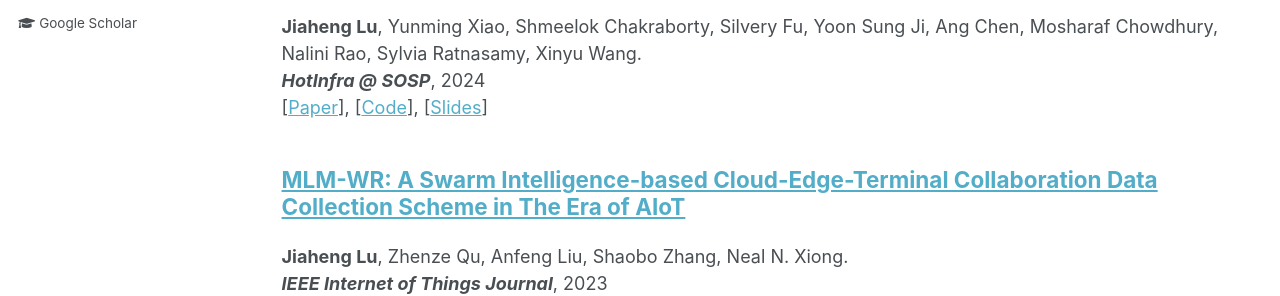
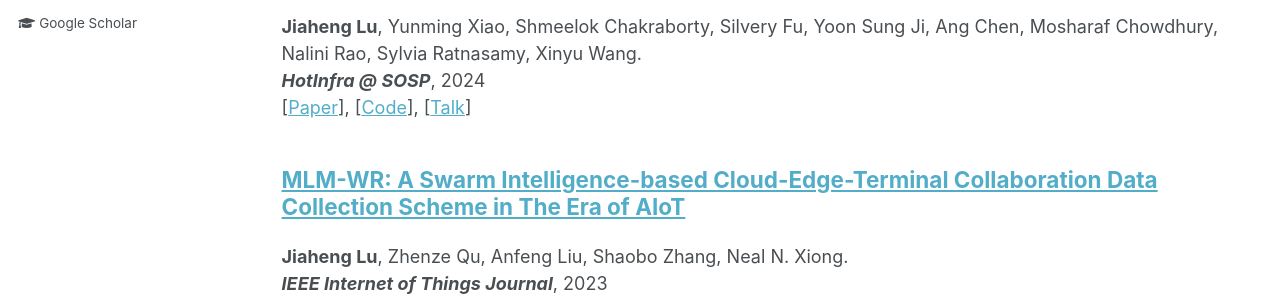
Before and after one commit to JhengLu/JhengLu.github.io, a Jekyll site: the page built from _pages/portfolio.html, in a window 1280 px wide and 1185 px high. Shown: the part 432-728 px from the top of the window. Built offline with Jekyll 4.4.1, drawn with Linux system fonts in a browser that asks for light colours.

Commit message:
update talk info for openinfra

```diff
--- a/_publications/publication-2.md
+++ b/_publications/publication-2.md
@@ -4,7 +4,7 @@ excerpt: "<strong>Jiaheng Lu</strong>, Yunming Xiao, Shmeelok Chakraborty, Silve
 <br><em><strong>HotInfra @ SOSP</strong></em>, 2024
 <br>[<a href='https://hotinfra24.github.io/papers/hotinfra24-final1.pdf'>Paper</a>],
 [<a href='https://github.com/JhengLu/OpenInfra'>Code</a>],
-[<a href='/files/OpenInfra-HotInfra-24-slides.pdf'>Slides</a>]"
+[<a href='/files/OpenInfra-HotInfra-24-slides.pdf'>Talk</a>]"
 collection: publications
 ---
 
@@ -25,5 +25,5 @@ Critical infrastructures like datacenters, power grids, and water systems are in
 <ul>
 <li><a href="https://hotinfra24.github.io/papers/hotinfra24-final1.pdf">Paper</a></li>
 <li><a href="https://github.com/JhengLu/OpenInfra">Code</a></li>
-<li><a href="/files/OpenInfra-HotInfra-24-slides.pdf">Slides</a></li>
+<li><a href="/files/OpenInfra-HotInfra-24-slides.pdf">Talk</a></li>
 </ul>
```
Also changed, not shown: _research/2024-09-01-infra.md (+1 -1 lines).
